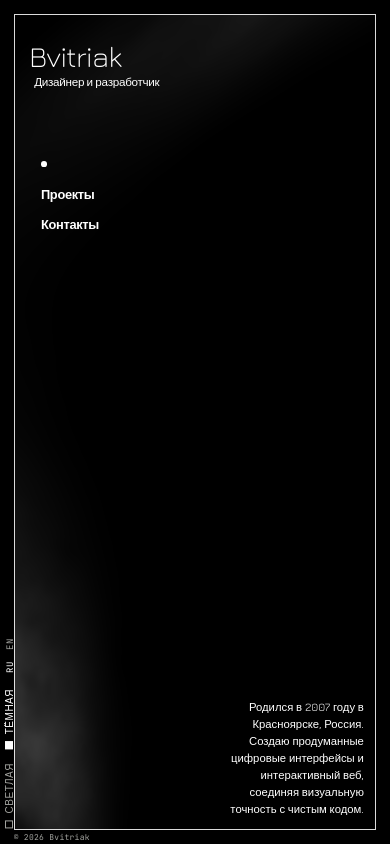
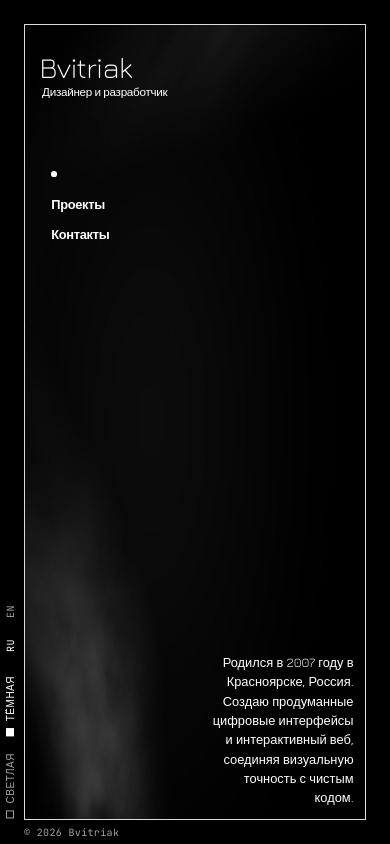
Before and after one commit to Bvitriak/bvitriak, a Next.js app: page /ru in a window 390 px wide. Built offline with nearby package versions, Linux system fonts and the light colour scheme.

Commit message:
fix(site): refine mobile controls and smoke (#14)
* fix(ui): align portfolio text and mobile controls

* fix(ambient): keep smoke visible during interruptions

* fix(ui): refine portfolio alignment and spacing

```diff
--- a/src/components/ambient/AmbientCanvas.module.css
+++ b/src/components/ambient/AmbientCanvas.module.css
@@ -1,11 +1,56 @@
+.background {
+  position: absolute;
+  z-index: 0;
+  inset: 0;
+  overflow: hidden;
+  pointer-events: none;
+  --haze: rgb(112 112 112 / 35%);
+}
+
+:global(html[data-theme="light"]) .background {
+  --haze: rgb(127 130 120 / 32%);
+}
+
+.background::before {
+  position: absolute;
+  inset: -15%;
+  background:
+    radial-gradient(ellipse 36% 65% at 30% 43%, var(--haze), transparent 75%),
+    radial-gradient(ellipse 34% 52% at 55% 71%, var(--haze), transparent 80%);
+  content: "";
+  animation: drift 18s ease-in-out infinite alternate;
+}
+
 .canvas {
   position: absolute;
-  z-index: 0;
   inset: 0;
   display: block;
   width: 100%;
   height: 100%;
-  max-width: 100%;
-  max-height: 100%;
-  pointer-events: none;
+  visibility: hidden;
 }
+
+.background[data-canvas-ready]::before {
+  visibility: hidden;
+  animation-play-state: paused;
+}
+
+.background[data-canvas-ready] .canvas {
+  visibility: visible;
+}
+
+@keyframes drift {
+  from {
+    transform: translate(-5%, 3%) rotate(-16deg);
+  }
+
+  to {
+    transform: translate(9%, -4%) rotate(18deg);
+  }
+}
+
+@media (prefers-reduced-motion: reduce) {
+  .background::before {
+    animation: none;
+  }
+}
--- a/src/components/ambient/AmbientCanvas.tsx
+++ b/src/components/ambient/AmbientCanvas.tsx
@@ -16,22 +16,19 @@ export function AmbientCanvas() {
   const canvasRef = useRef<HTMLCanvasElement>(null);
 
   useEffect(() => {
-    const canvasRefValue = canvasRef.current;
-    if (!canvasRefValue) return;
-    const canvasElement: HTMLCanvasElement = canvasRefValue;
-    const hostElement = canvasElement.parentElement as HTMLElement;
-    if (!hostElement) return;
+    const canvas = canvasRef.current;
+    const host = canvas?.parentElement;
+    if (!canvas || !host) return;
 
     let disposed = false;
     let detach = () => {};
 
-    async function initialize() {
+    async function initialize(canvas: HTMLCanvasElement, host: HTMLElement) {
       let THREE: typeof import("three");
       try {
         THREE = await import("three");
       } catch {
-        canvasElement.hidden = true;
-        markAmbientReady();
+        if (!disposed) markAmbientReady();
         return;
       }
       if (disposed) return;
@@ -39,13 +36,12 @@ export function AmbientCanvas() {
       let renderer: WebGLRenderer;
       try {
         renderer = new THREE.WebGLRenderer({
-          canvas: canvasElement,
+          canvas,
           antialias: false,
           alpha: false,
           powerPreference: "low-power",
         });
       } catch {
-        canvasElement.hidden = true;
         markAmbientReady();
         return;
       }
@@ -54,7 +50,7 @@ export function AmbientCanvas() {
       const camera = new THREE.Camera();
       const isSmallScreen = () => window.matchMedia("(max-width: 680px)").matches;
       const reducedMotion = window.matchMedia("(prefers-reduced-motion: reduce)");
-      const bounds = hostElement.getBoundingClientRect();
+      const bounds = host.getBoundingClientRect();
       const uniforms = {
         uResolution: {
           value: new THREE.Vector2(Math.max(bounds.width, 1), Math.max(bounds.height, 1)),
@@ -78,11 +74,13 @@ export function AmbientCanvas() {
       scene.add(new THREE.Mesh(geometry, material));
 
       let animationFrame = 0;
-      let lastMobileFrame = 0;
-      let hasRendered = false;
+      let lastFrame = -Infinity;
+      let contextLost = false;
+      const startTime = performance.now();
 
       function resize() {
-        const { width, height } = hostElement.getBoundingClientRect();
+        if (contextLost) return;
+        const { width, height } = host.getBoundingClientRect();
         if (width < 1 || height < 1) return;
 
         const pixelRatio = Math.min(
@@ -92,28 +90,44 @@ export function AmbientCanvas() {
         renderer.setPixelRatio(pixelRatio);
         renderer.setSize(width, height, false);
         uniforms.uResolution.value.set(width, height);
-        if (reducedMotion.matches) draw(0);
+        refresh();
       }
 
       function draw(timestamp: number) {
-        if (disposed) return;
+        if (disposed || contextLost || document.hidden) return;
 
-        if (isSmallScreen() && timestamp - lastMobileFrame < 32) {
-          animationFrame = window.requestAnimationFrame(draw);
-          return;
+        if (reducedMotion.matches || !isSmallScreen() || timestamp - lastFrame >= 32) {
+          lastFrame = timestamp;
+          uniforms.uTime.value = reducedMotion.matches ? 0 : (timestamp - startTime) / 1000;
+          renderer.render(scene, camera);
+          if (!host.hasAttribute("data-canvas-ready")) {
+            host.setAttribute("data-canvas-ready", "");
+            markAmbientReady();
+          }
         }
 
-        lastMobileFrame = timestamp;
-        uniforms.uTime.value = reducedMotion.matches ? 0 : timestamp * 0.001;
-        renderer.render(scene, camera);
-        if (!hasRendered) {
-          hasRendered = true;
-          markAmbientReady();
-        }
-
-        if (!reducedMotion.matches && !document.hidden) {
+        if (!reducedMotion.matches) {
           animationFrame = window.requestAnimationFrame(draw);
         }
+      }
+
+      function refresh() {
+        window.cancelAnimationFrame(animationFrame);
+        lastFrame = -Infinity;
+        draw(performance.now());
+      }
+
+      function onContextLost(event: Event) {
+        event.preventDefault();
+        contextLost = true;
+        host.removeAttribute("data-canvas-ready");
+        refresh();
+        markAmbientReady();
+      }
+
+      function onContextRestored() {
+        contextLost = false;
+        resize();
       }
 
       function onScroll() {
@@ -123,19 +137,9 @@ export function AmbientCanvas() {
         );
       }
 
-      function onVisibilityChange() {
-        window.cancelAnimationFrame(animationFrame);
-        if (!document.hidden) draw(reducedMotion.matches ? 0 : performance.now());
-      }
-
-      function onMotionChange() {
-        window.cancelAnimationFrame(animationFrame);
-        draw(reducedMotion.matches ? 0 : performance.now());
-      }
-
       const themeObserver = new MutationObserver(() => {
         uniforms.uLight.value = document.documentElement.dataset.theme === "light" ? 1 : 0;
-        if (reducedMotion.matches) draw(0);
+        if (reducedMotion.matches) refresh();
       });
       themeObserver.observe(document.documentElement, {
         attributes: true,
@@ -143,23 +147,29 @@ export function AmbientCanvas() {
       });
       const resizeObserver =
         typeof ResizeObserver === "undefined" ? null : new ResizeObserver(resize);
-      resizeObserver?.observe(hostElement);
+      resizeObserver?.observe(host);
 
       window.addEventListener("resize", resize, { passive: true });
       window.addEventListener("scroll", onScroll, { passive: true });
-      document.addEventListener("visibilitychange", onVisibilityChange);
-      reducedMotion.addEventListener("change", onMotionChange);
+      window.addEventListener("pageshow", refresh);
+      document.addEventListener("visibilitychange", refresh);
+      reducedMotion.addEventListener("change", refresh);
+      canvas.addEventListener("webglcontextlost", onContextLost);
+      canvas.addEventListener("webglcontextrestored", onContextRestored);
 
+      onScroll();
       resize();
-      onScroll();
-      draw(reducedMotion.matches ? 0 : performance.now());
 
       detach = () => {
         window.cancelAnimationFrame(animationFrame);
         window.removeEventListener("resize", resize);
         window.removeEventListener("scroll", onScroll);
-        document.removeEventListener("visibilitychange", onVisibilityChange);
-        reducedMotion.removeEventListener("change", onMotionChange);
+        window.removeEventListener("pageshow", refresh);
+        document.removeEventListener("visibilitychange", refresh);
+        reducedMotion.removeEventListener("change", refresh);
+        canvas.removeEventListener("webglcontextlost", onContextLost);
+        canvas.removeEventListener("webglcontextrestored", onContextRestored);
+        host.removeAttribute("data-canvas-ready");
         resizeObserver?.disconnect();
         themeObserver.disconnect();
         geometry.dispose();
@@ -168,7 +178,7 @@ export function AmbientCanvas() {
       };
     }
 
-    void initialize();
+    void initialize(canvas, host);
 
     return () => {
       disposed = true;
@@ -176,5 +186,9 @@ export function AmbientCanvas() {
     };
   }, []);
 
-  return <canvas ref={canvasRef} className={styles.canvas} aria-hidden="true" />;
+  return (
+    <div className={styles.background} aria-hidden="true">
+      <canvas ref={canvasRef} className={styles.canvas} />
+    </div>
+  );
 }
--- a/src/components/ambient/shaders.ts
+++ b/src/components/ambient/shaders.ts
@@ -60,7 +60,7 @@ export const fragmentShader = /* glsl */ `
   }
 
   void main() {
-    float aspect = uResolution.x / max(uResolution.y, 1.0);
+    float aspect = max(uResolution.x / max(uResolution.y, 1.0), 0.8);
     vec2 point = (vUv - 0.5) * vec2(aspect, 1.0);
 
     float time = uTime * 1.8;
@@ -89,6 +89,10 @@ export const fragmentShader = /* glsl */ `
     float density = smoothstep(0.18, 0.82, field + wave * 0.16 + (detail - 0.5) * 0.25);
     float cloud = sphere * (0.52 + density * 0.48);
     float amount = clamp(cloud * (0.16 + density * 0.72), 0.0, 0.68);
+    float veil = 1.0 - smoothstep(
+      0.0, 0.72, length((vUv - vec2(0.37, 0.5)) * vec2(1.2, 1.0))
+    );
+    amount = max(amount, veil * 0.12);
 
     vec3 darkBase = vec3(0.0);
     vec3 lightBase = vec3(0.933, 0.933, 0.912);
--- a/src/components/portfolio/Portfolio.module.css
+++ b/src/components/portfolio/Portfolio.module.css
@@ -6,6 +6,9 @@
   height: calc(100svh - var(--frame-gap) - var(--frame-gap));
   min-height: 0;
   --frame-gap: clamp(14px, 2.6vw, 44px);
+  --navigation-size: 15px;
+  --navigation-gap: 21px;
+  --side-label-size: 10px;
   --identity-size: clamp(2.6rem, 4.6vw, 4.8rem);
   flex-direction: column;
   overflow: visible;
@@ -67,12 +70,18 @@
 }
 
 .role {
+  --role-sidebearing: 0.092em;
   margin-top: 7px;
-  padding-inline-start: 0.42em;
+  /* Align the visible edges of the first letters in Jura. */
+  padding-inline-start: calc(0.09 * var(--identity-size) - var(--role-sidebearing));
   color: var(--color-foreground);
   font-size: clamp(13px, 1vw, 16px);
   font-weight: 350;
   letter-spacing: -0.025em;
+}
+
+.role:lang(ru) {
+  --role-sidebearing: 0.01em;
 }
 
 .navigation {
@@ -80,7 +89,7 @@
   width: fit-content;
   flex-direction: column;
   align-items: flex-start;
-  gap: 21px;
+  gap: var(--navigation-gap);
   margin-top: clamp(86px, 13vh, 220px);
 }
 
@@ -93,7 +102,7 @@
   align-items: center;
   padding-inline-start: calc(var(--marker-size) + var(--marker-gap));
   color: var(--color-foreground);
-  font-size: 15px;
+  font-size: var(--navigation-size);
   font-weight: 600;
   letter-spacing: -0.025em;
   transition: color 180ms ease;
@@ -144,10 +153,10 @@
   display: flex;
   flex-direction: column;
   align-items: flex-start;
-  gap: 7px;
+  gap: 3.5px;
   color: var(--color-subtle);
   font-family: var(--font-mono);
-  font-size: 10px;
+  font-size: var(--side-label-size);
   letter-spacing: 0.06em;
 }
 
@@ -196,7 +205,7 @@
   max-width: 68ch;
   margin: 0;
   text-align: right;
-  font-size: 15px;
+  font-size: var(--navigation-size);
   font-weight: 400;
   letter-spacing: 0;
   line-height: 1.5;
@@ -244,7 +253,7 @@
   gap: 9px;
   color: var(--color-foreground);
   font-family: var(--font-mono);
-  font-size: 11px;
+  font-size: var(--navigation-size);
   font-weight: 400;
   line-height: 1.45;
 }
@@ -263,8 +272,7 @@
 .socialLink {
   display: block;
   width: fit-content;
-  min-height: 24px;
-  font-size: 15px;
+  font-size: var(--navigation-size);
   font-weight: 550;
   transition: color 180ms ease;
 }
@@ -280,7 +288,7 @@
   flex-direction: column;
   align-items: flex-end;
   justify-content: center;
-  gap: 4px;
+  gap: var(--navigation-gap);
   margin: 0;
 }
 
@@ -299,7 +307,7 @@
   background: transparent;
   color: var(--color-muted);
   cursor: pointer;
-  font-size: 10px;
+  font-size: var(--side-label-size);
   letter-spacing: 0.05em;
   line-height: 1;
   text-transform: uppercase;
@@ -337,7 +345,7 @@
   gap: 20px;
   color: var(--color-muted);
   font-family: var(--font-mono);
-  font-size: 9px;
+  font-size: var(--side-label-size);
   letter-spacing: 0.035em;
 }
 
@@ -353,7 +361,8 @@
 
 @media (max-width: 760px) {
   .page {
-    --frame-gap: clamp(12px, 3.5vw, 20px);
+    --navigation-size: clamp(10px, 3.3vw, 13px);
+    --navigation-gap: clamp(10px, 1.8svh, 16px);
     --identity-size: clamp(1.55rem, 7.5vw, 2.4rem);
   }
 
@@ -372,7 +381,6 @@
 
   .role {
     margin-top: 5px;
-    padding-inline-start: 0.42em;
     font-size: clamp(10px, 3vw, 12px);
   }
 
@@ -380,7 +388,6 @@
     width: fit-content;
     flex-direction: column;
     flex-wrap: nowrap;
-    gap: clamp(10px, 1.8svh, 16px);
     margin-top: clamp(38px, 8svh, 82px);
   }
 
@@ -388,7 +395,6 @@
   .navigationCurrent {
     --marker-size: clamp(5px, 1.5vw, 6px);
     --marker-gap: clamp(5px, 1.5vw, 7px);
-    font-size: clamp(10px, 3.3vw, 13px);
   }
 
   .stage {
@@ -416,11 +422,6 @@
     padding-bottom: var(--stage-right-inset);
   }
 
-  .homeStatement {
-    max-width: 68ch;
-    font-size: clamp(10px, 2.9vw, 12px);
-  }
-
   .projectRow {
     gap: 6px;
     padding: clamp(7px, 1.25svh, 13px) 0;
@@ -428,36 +429,19 @@
 
   .projectMeta {
     flex-wrap: wrap;
-    gap: 6px;
+    column-gap: 6px;
+    row-gap: 0;
     font-size: clamp(7px, 2.25vw, 9px);
-  }
-
-  .socialLink {
-    font-size: clamp(10px, 3vw, 12px);
-  }
-
-  .contactSocials .socialLink {
-    min-height: 26px;
-    font-size: 12px;
   }
 
   .footer {
     gap: 8px;
-    font-size: 8px;
   }
 }
 
 @media (max-width: 430px) {
-  .language {
-    font-size: 9px;
-  }
-
   .contactPanel {
     gap: 12px;
-  }
-
-  .contactSocials .socialLink {
-    font-size: 10px;
   }
 }
 
@@ -488,6 +472,7 @@
 
 @media (max-width: 760px) and (max-height: 650px) {
   .page {
+    --navigation-gap: 8px;
     --identity-size: clamp(1.45rem, 7vw, 2.1rem);
   }
 
@@ -501,7 +486,6 @@
   }
 
   .navigation {
-    gap: 8px;
     margin-top: 12px;
   }
 
@@ -514,10 +498,6 @@
     padding-bottom: var(--stage-right-inset);
   }
 
-  .homeStatement {
-    font-size: 11px;
-  }
-
   .projectRow {
     gap: 4px;
     padding: 4.5px 0;
@@ -526,5 +506,46 @@
   .projectMeta {
     font-size: 8px;
   }
+}
 
+@media (width > 760px) and (pointer: coarse) and (max-height: 650px) {
+  .projectMeta {
+    font-size: 11px;
+  }
 }
+
+@media (max-width: 760px), (pointer: coarse) and (max-height: 650px) {
+  .page {
+    --frame-gap: clamp(24px, 3.5vw, 28px);
+  }
+
+  .sideControls {
+    left: 0;
+    width: calc(var(--frame-gap) - 4px);
+    align-items: center;
+    gap: 15px;
+  }
+
+  .language,
+  .themeOptions {
+    align-items: center;
+  }
+
+  .language {
+    gap: 6px;
+  }
+
+  .themeOptions {
+    gap: 12px;
+  }
+
+  .language a,
+  .themeOption {
+    display: inline-flex;
+    min-width: 20px;
+    min-height: 28px;
+    align-items: center;
+    justify-content: center;
+    padding-block: 3px;
+  }
+}
--- a/src/components/portfolio/Portfolio.tsx
+++ b/src/components/portfolio/Portfolio.tsx
@@ -38,7 +38,6 @@ function handleLanguageSwitch(event: MouseEvent<HTMLAnchorElement>) {
 
 export function Portfolio({ locale }: { locale: Locale }) {
   const copy = translations[locale];
-  const homePath = locale === "en" ? "/" : "/ru/";
   const activeSection = useActiveSection();
   const sectionLabel = {
     home: copy.navigation.index,
@@ -70,10 +69,10 @@ export function Portfolio({ locale }: { locale: Locale }) {
         <div className={styles.frame}>
           <AmbientCanvas />
           <aside className={styles.sidebar}>
-            <Link className={styles.identity} href={homePath} aria-label={copy.brandHome}>
+            <div className={styles.identity}>
               <h1 className={styles.name}>Bvitriak</h1>
               <span className={styles.role}>{copy.hero.role}</span>
-            </Link>
+            </div>
 
             <SectionNavigation locale={locale} />
           </aside>
--- a/src/content/translations.ts
+++ b/src/content/translations.ts
@@ -23,7 +23,6 @@ export type Translation = {
     openGraphLocale: string;
   };
   skip: string;
-  brandHome: string;
   navigation: {
     label: string;
     index: string;
@@ -69,7 +68,6 @@ export const translations: Record<Locale, Translation> = {
       openGraphLocale: "en_US",
     },
     skip: "Skip to content",
-    brandHome: "Bvitriak, home",
     navigation: {
       label: "Main navigation",
       index: "Home",
@@ -129,7 +127,6 @@ export const translations: Record<Locale, Translation> = {
       openGraphLocale: "ru_RU",
     },
     skip: "Перейти к содержимому",
-    brandHome: "Bvitriak, на главную",
     navigation: {
       label: "Основная навигация",
       index: "Главная",
```
Also changed, not shown: 2 other files (tests, documents, lock files or other folders).
